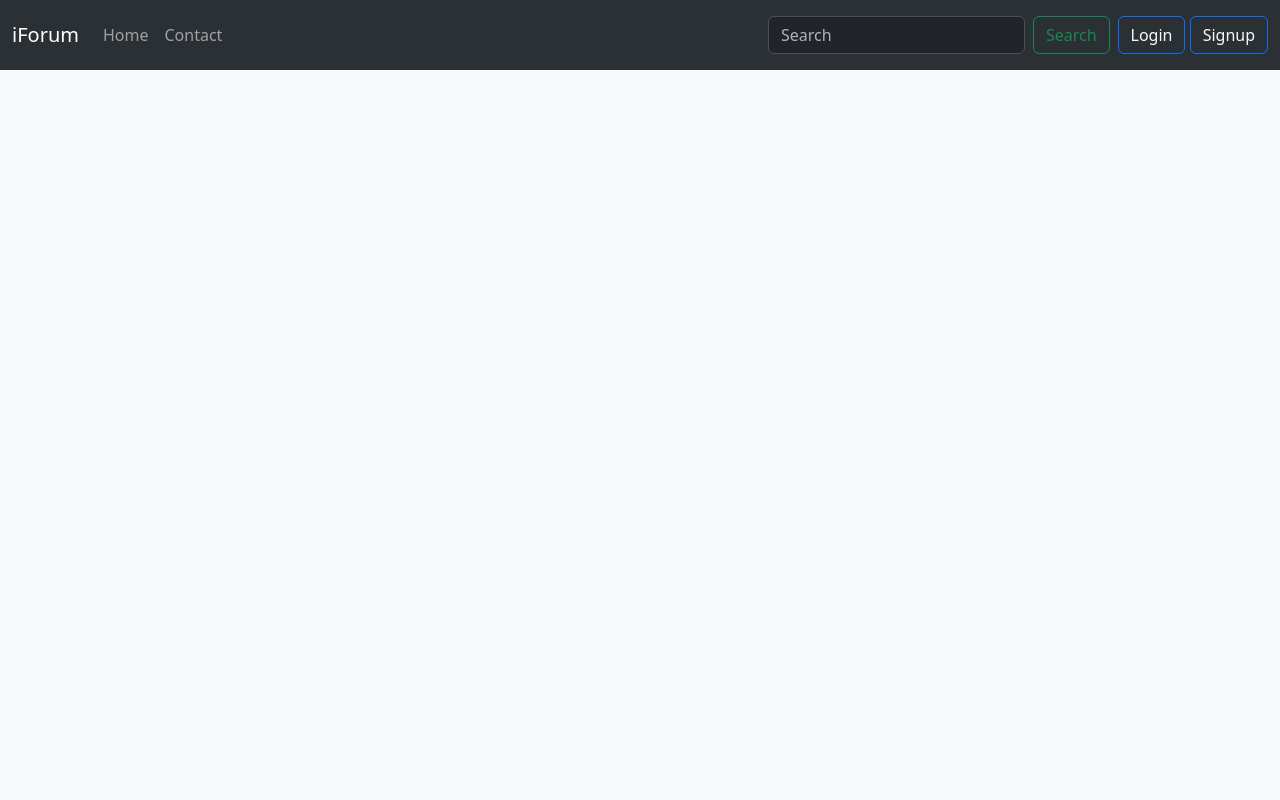
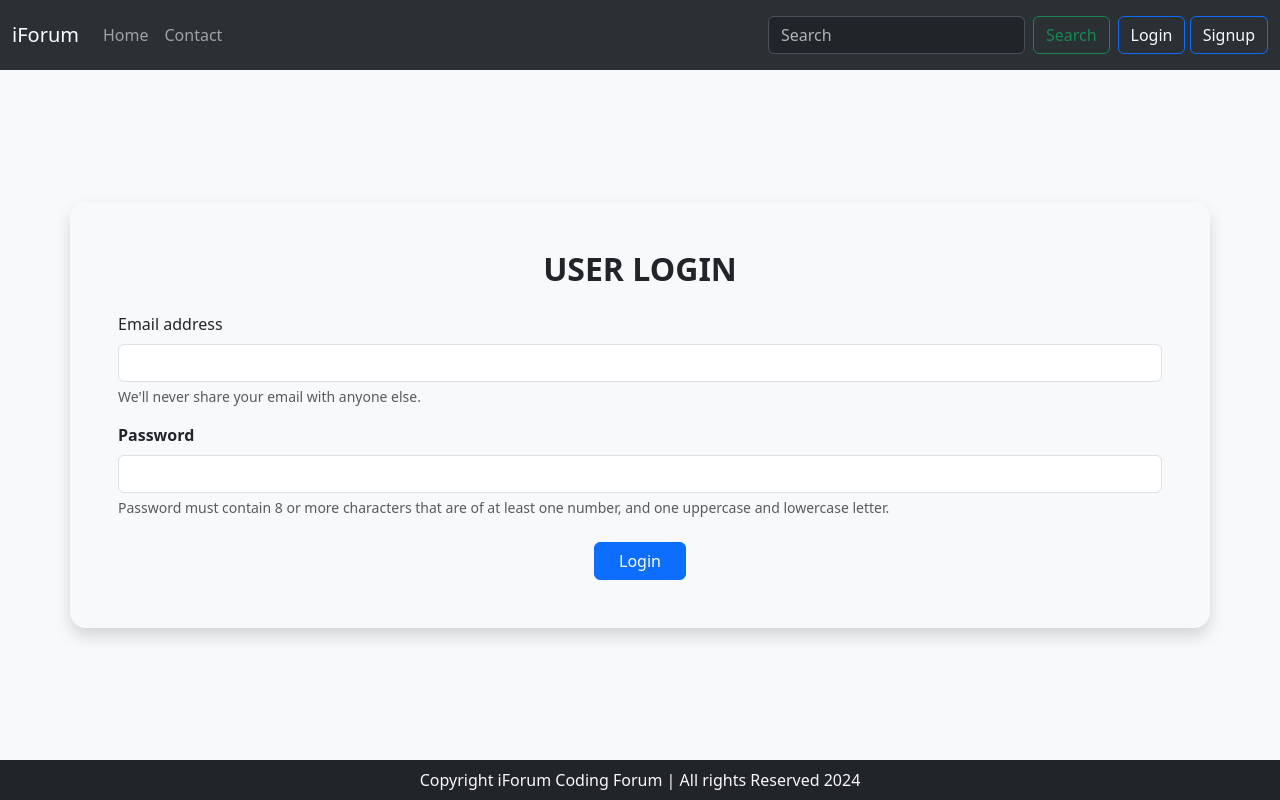
Before and after one commit to SiddharthGaraiya/iForum, a PHP site: page /login.php in a window 1280 px wide. Run offline with PHP 8.4, Linux system fonts and the light colour scheme.

Commit message:
Update login.php | added Login form and footer

```diff
--- a/login.php
+++ b/login.php
@@ -26,3 +26,32 @@
                         </div></div></div>';
     unset($_SESSION['alert']);
 }
+?>
+
+<div style="" class="conatiner  d-flex justify-content-center align-items-center" id="mainContainer">
+    <div class="container shadow p-5 rounded-4 mx-5">
+        <h2 class="fw-semibold mb-4 text-center">USER LOGIN</h2>
+        <form method="post" action="partials/__handleLogin.php">
+            <div class="mb-3">
+                <label for="email" class="form-label">Email address</label>
+                <input type="email" class="form-control" id="email" name="email" aria-describedby="emailHelp"
+                    required maxlength="255">
+                <div id="emailHelp" class="form-text">We'll never share your email with anyone else.</div>
+            </div>
+            <div class="mb-3">
+                <label for="password" class="form-label fw-semibold">Password</label>
+                <input type="password" class="form-control" id="password" name="password"
+                    pattern="(?=.*\d)(?=.*[a-z])(?=.*[A-Z]).{8,}" required aria-describedby="passwordRequirements" maxlength="255">
+                <div id="passwordRequirements" class="form-text">Password must contain 8 or more characters that are
+                    of at least one number, and one uppercase and lowercase letter.</div>
+            </div>
+            <div class="text-center mt-4">
+                <button type="submit" class="btn btn-primary fs-6 px-4">Login</button>
+            </div>
+        </form>
+    </div>
+</div>
+
+<?php
+require "partials/__footer.php";
+?>
```
